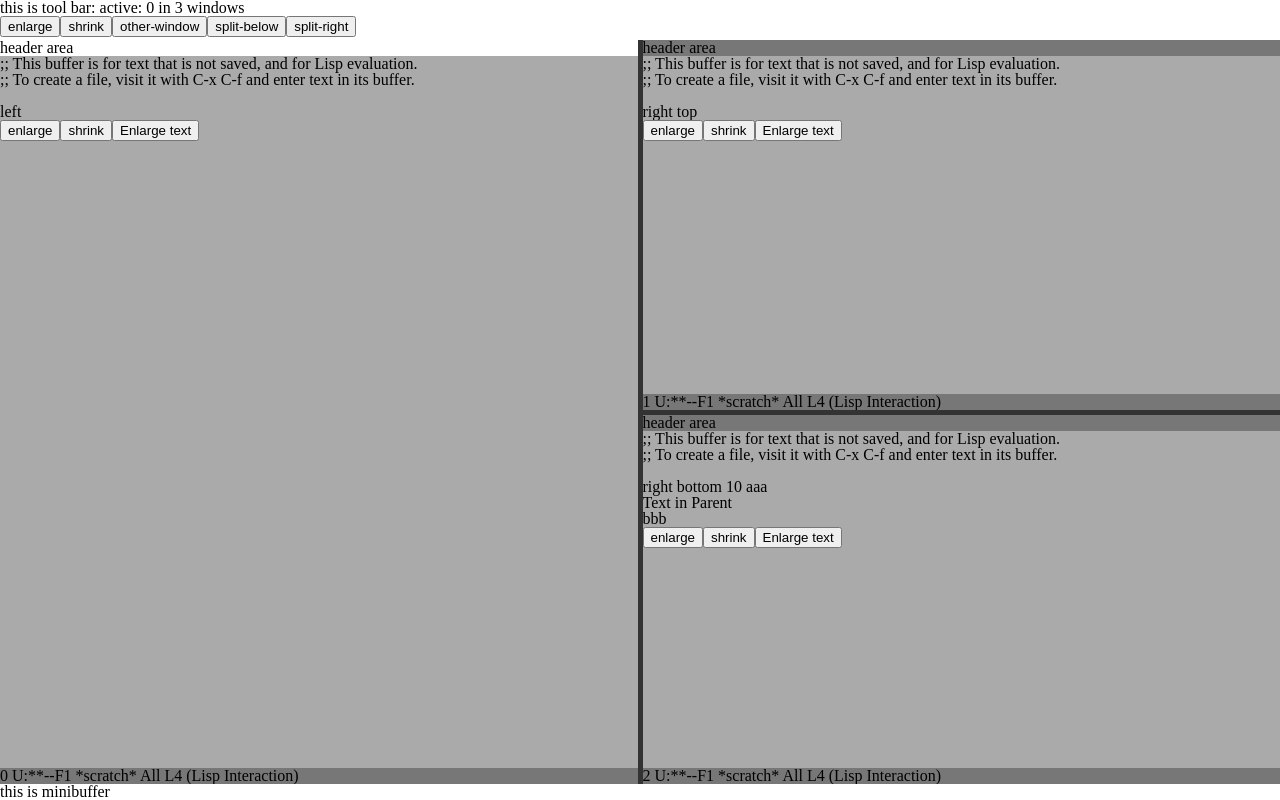
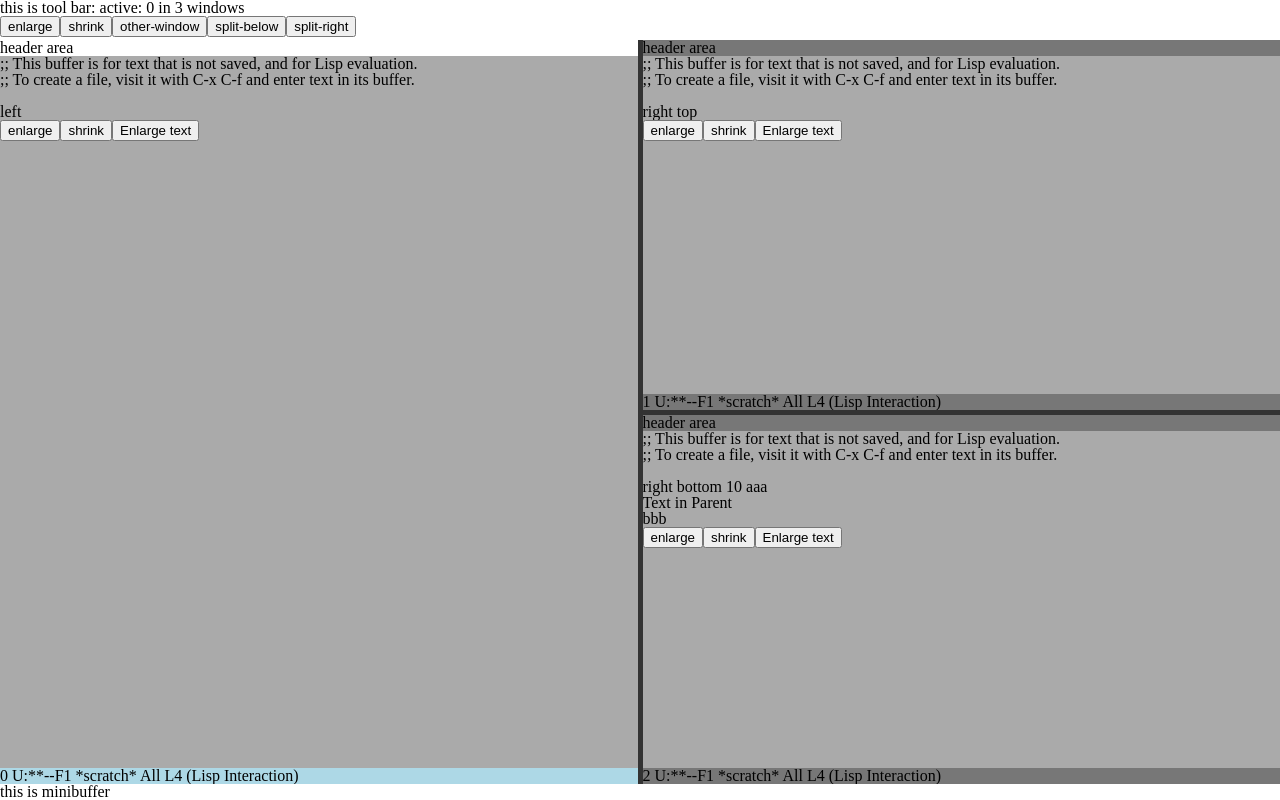
Before and after one commit to peccu/noname-layout, a Vue app: page / in a window 1280 px wide. Built offline with nearby package versions, Linux system fonts and the light colour scheme.

Commit message:
add active style to modeline

```diff
--- a/src/components/ModeLine.vue
+++ b/src/components/ModeLine.vue
@@ -1,10 +1,11 @@
 <template>
-  <div class="modeline">{{thisWindow}} U:**--F1 *scratch*  All L4 (Lisp Interaction)</div>
+  <div class="modeline" :class="{active: activeWindow == thisWindow}">{{thisWindow}} U:**--F1 *scratch*  All L4 (Lisp Interaction)</div>
 </template>
 
 <script>
  export default {
    props: {
+     activeWindow: Number,
      thisWindow: Number
    }
  }
@@ -15,4 +16,7 @@
    height: 1em;
    overflow-x: hidden;
  }
+ .modeline.active{
+   background-color: lightblue;
+ }
 </style>
--- a/src/components/WindowArea.vue
+++ b/src/components/WindowArea.vue
@@ -15,7 +15,10 @@
         Enlarge text
       </button>
     </div>
-    <ModeLine :thisWindow="thisWindow"></ModeLine>
+    <ModeLine
+      :thisWindow="thisWindow"
+      :activeWindow="activeWindow"
+    ></ModeLine>
   </div>
 </template>
 
```
